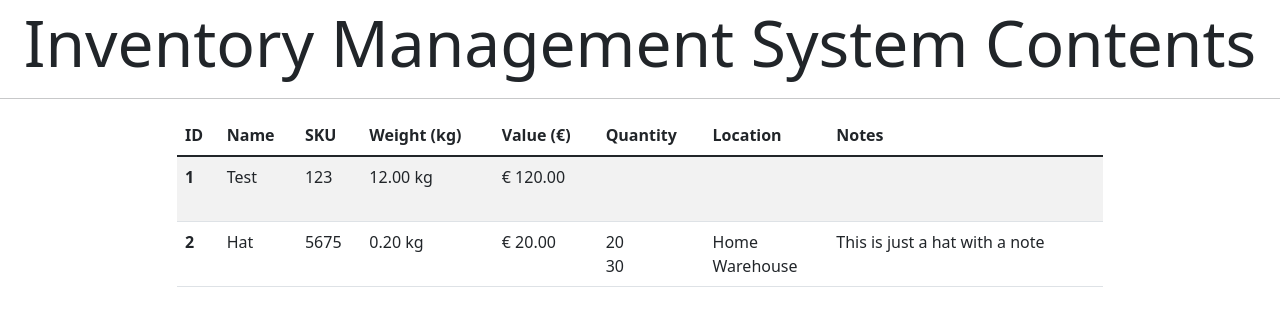
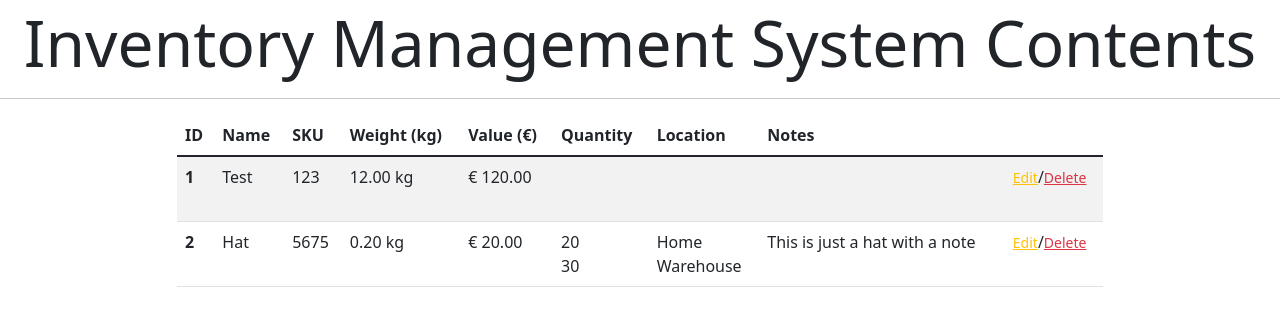
Before and after one commit to ItsAlanK/inventory-management-app, a Django app: page / in a window 1280 px wide. Shown: the part 43-369 px from the top of the page. Run offline with Django 3.2, Linux system fonts and the light colour scheme; data comes from the database, SQL or seed files in the repository; some libraries are stand-ins or nearby versions.

Commit message:
Add edit/delete buttons to products table

```diff
--- a/products/templates/products/index.html
+++ b/products/templates/products/index.html
@@ -45,6 +45,7 @@
                             {% endfor %}
                             </td>
                         <td>{{ p.notes }}</td>
+                        <td><a class="text-warning"><small>Edit</small></a>/<a class="text-danger"><small>Delete</small></a></td>
                     </tr>
                     {% endfor %}
                 </tbody>
```
